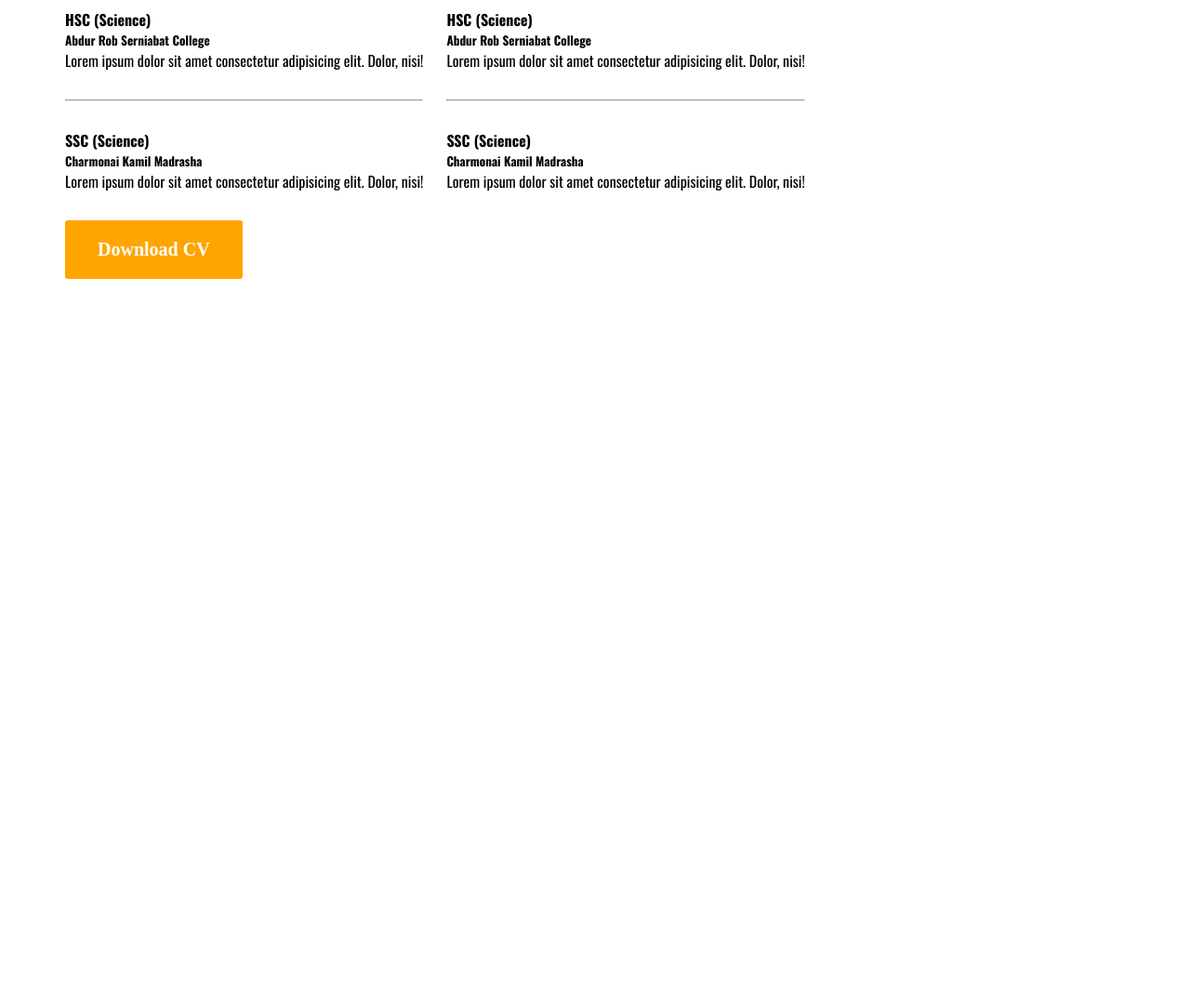
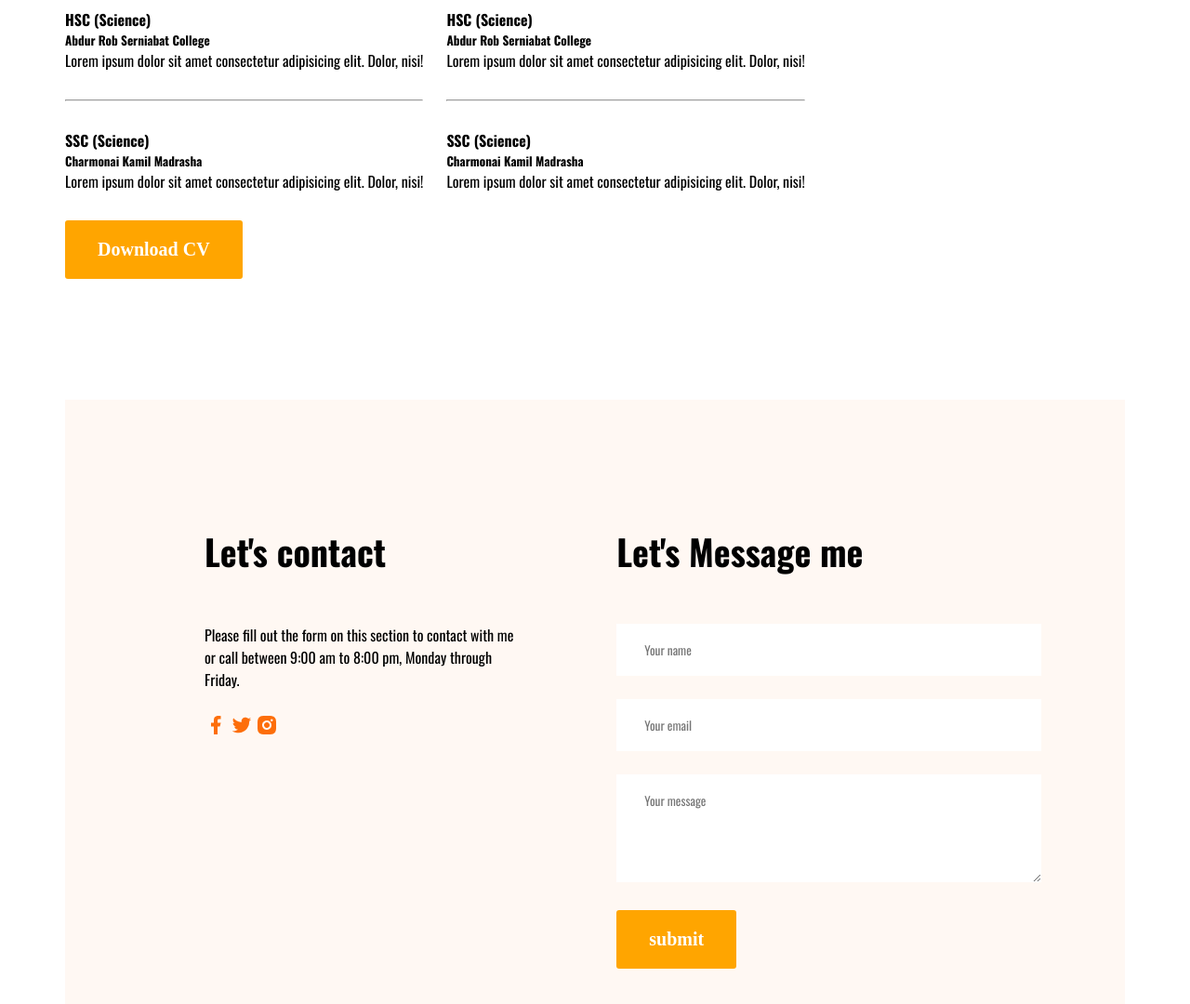
Before and after one commit to Nurllah91/developer-portfolio, a plain HTML site: page index.html in a window 1280 px wide. Shown: the part 2468-3548 px from the top of the page at 93% size. Before the commit the page ends 2768 px from the top, so only its background shows below. Drawn offline with nearby package versions, Linux system fonts and the light colour scheme.

Commit message:
contact section added

```diff
--- a/index.html
+++ b/index.html
@@ -174,6 +174,47 @@
             </section>
 
 
+            <!-- contact section -->
+
+
+            <section class="contact-section">
+                <div>
+                    <h3 class="sec-title">Let's contact</h3>
+                    <p class="sec-descripton">Please fill out the form on this section to contact with me or call between 9:00 am to 8:00 pm, Monday through Friday.</p>
+                   <a href="https://www.facebook.com/profile.php?id=100021833017624"><img src="images/icons/facebook.png" alt=""></a>
+
+                   <a href="https://www.facebook.com/profile.php?id=100021833017624" target="_blank"><img src="images/icons/twitter.png" alt=""></a>
+
+                    <a href="https://www.facebook.com/profile.php?id=100021833017624" target="_blank"><img src="images/icons/insta.png" alt=""></a>
+                </div>
+
+
+
+                <div>
+                    <h3 class="sec-title">Let's Message me</h3>
+
+                    <form >
+                        <input type="text" name="name" id="name" placeholder="Your name">
+                        <input type="email" name="email" id="email" placeholder="Your email">
+                        <textarea name="text" id="message" cols="30" rows="4" placeholder="Your message"></textarea>
+                        <input type="submit" value="submit" class="btn-primary">
+
+                    </form>
+
+
+                </div>
+
+
+
+            </section>
+
+
+
+
+
+
+
+
 
 
 
@@ -181,5 +222,7 @@
     <footer>
 
     </footer>
+
+
 </body>
 </html>
--- a/styles/portfolio.css
+++ b/styles/portfolio.css
@@ -202,3 +202,31 @@ section{
   margin-top: 30px;
   margin-bottom: 30px;
 }
+
+.contact-section{
+  display: flex;
+  gap: 100px;
+  background: #FFF8F3;
+  padding: 135px 150px ;
+
+
+
+}
+.contact-section .sec-title{
+  text-align: left;
+}
+.contact-section input[type="text"], input[type="email"],textarea{
+  margin-bottom: 25px;
+  border: 0;
+  width: 100%;
+  padding: 18px 30px;
+
+
+}
+
+.sec-descripton{
+  margin-bottom: 25px;
+}
+.contact-section a{
+  text-decoration: none;
+}
```
